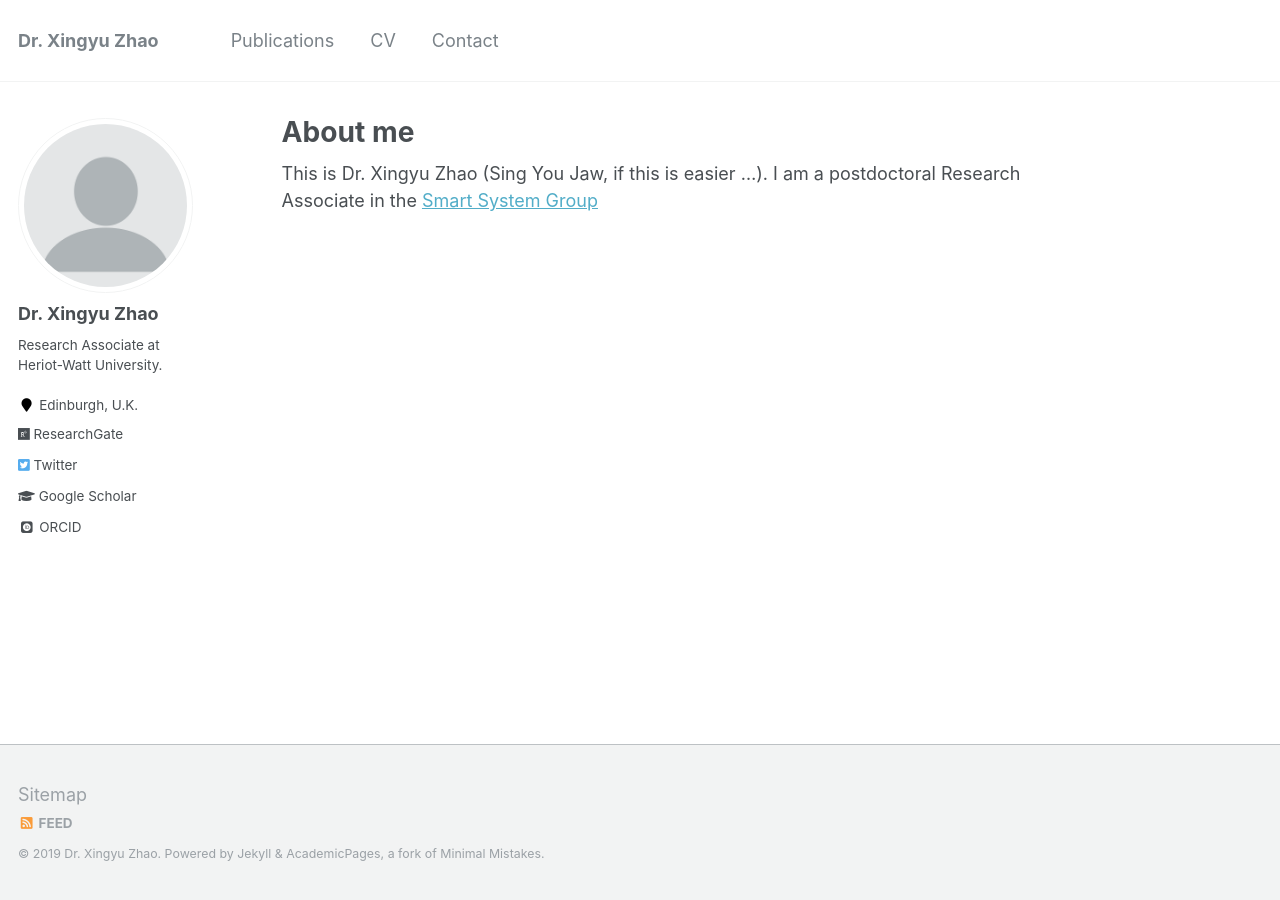
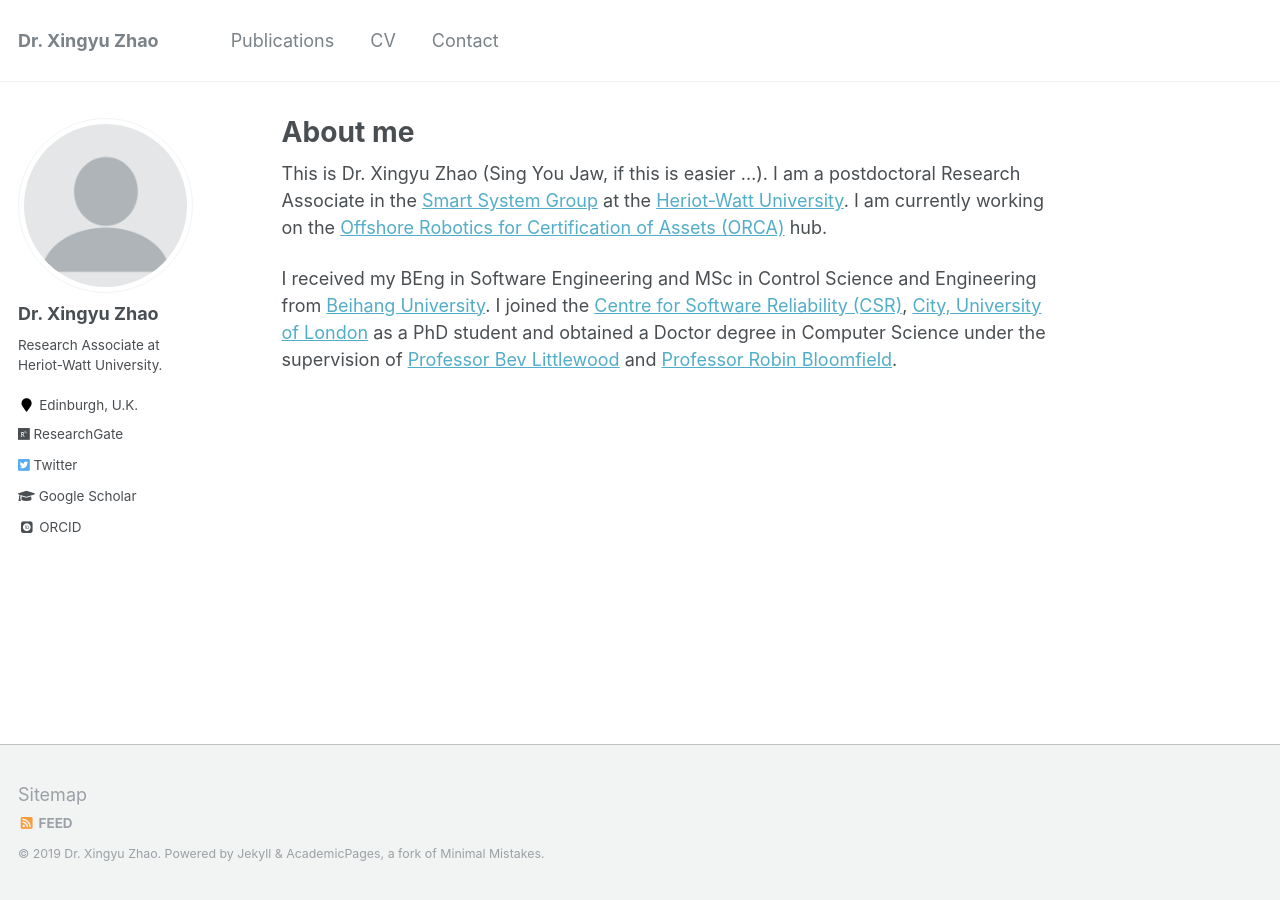
Before and after one commit to x-y-zhao/x-y-zhao.github.io, a Jekyll site: the page built from _pages/about.md, in a window 1280 px wide. Built offline with Jekyll 4.4.1, drawn with Linux system fonts in a browser that asks for light colours; some web fonts are replaced.

Commit message:
Update about.md

```diff
--- a/_pages/about.md
+++ b/_pages/about.md
@@ -8,6 +8,8 @@
   - /about.html
 ---
 
-This is Dr. Xingyu Zhao (Sing You Jaw, if this is easier ...). I am a postdoctoral Research Associate in the [Smart System Group](https://smartsystems.hw.ac.uk/)
+This is Dr. Xingyu Zhao (Sing You Jaw, if this is easier ...). I am a postdoctoral Research Associate in the [Smart System Group](https://smartsystems.hw.ac.uk/) at the [Heriot-Watt University](https://www.hw.ac.uk/). I am currently working on the [Offshore Robotics for Certification of Assets (ORCA)](https://orcahub.org/) hub.
+
+I received my BEng in Software Engineering and MSc in Control Science and Engineering from [Beihang University](https://ev.buaa.edu.cn/). I joined the [Centre for Software Reliability (CSR)](https://www.city.ac.uk/about/schools/mathematics-computer-science-engineering/research/centre-for-software-reliability), [City, University of London](https://www.city.ac.uk/) as a PhD student and obtained a Doctor degree in Computer Science under the supervision of [Professor Bev Littlewood](https://www.city.ac.uk/people/academics/bev-littlewood) and [Professor Robin Bloomfield](https://www.city.ac.uk/people/academics/robin-bloomfield).
 
 <!--- powered by the [academicpages template](https://github.com/academicpages/academicpages.github.io) and hosted --->
```
